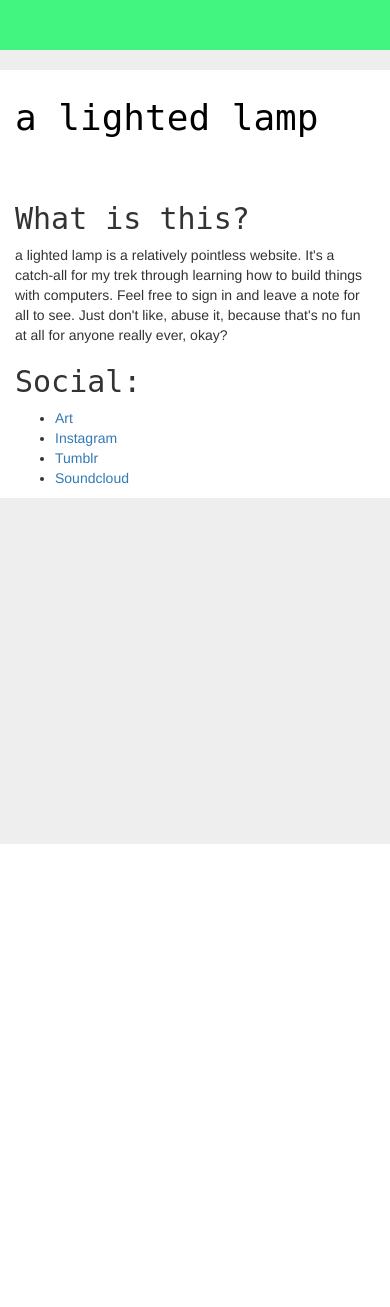
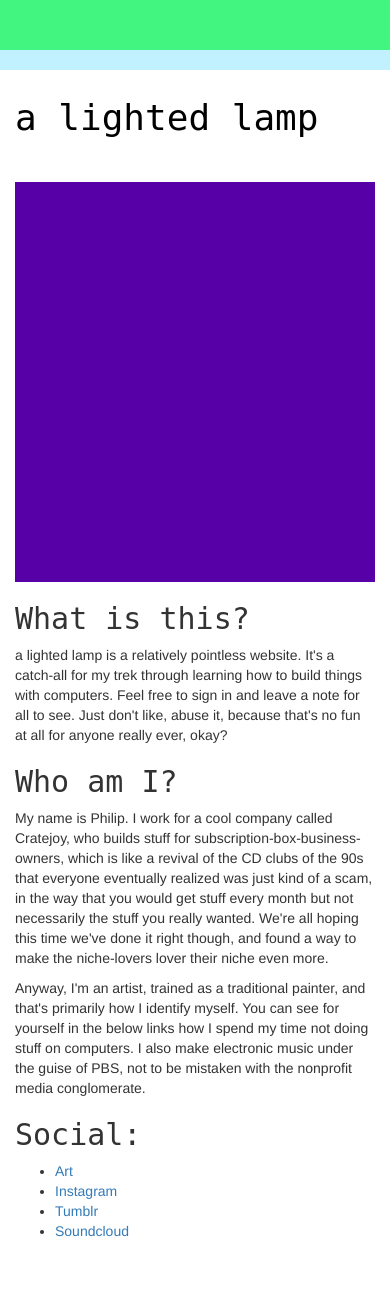
Before and after one commit to alightedlamp/alightedlamp, a Flask app: page /about in a window 390 px wide. Before the commit the page ends 844 px from the top, so only its background shows below. Run offline with Flask 2, Linux system fonts and the light colour scheme; a user stored in the database is signed in; data comes from the database, SQL or seed files in the repository; parts of the project's set-up code (start-up, migrations or seed data) failed here and were passed over; some libraries are stand-ins or nearby versions; some web fonts are replaced.

Commit message:
minor styling and function improvements

```diff
--- a/app/models.py
+++ b/app/models.py
@@ -5,6 +5,7 @@ followers = db.Table('followers',
                      db.Column('follower_id', db.Integer, db.ForeignKey('user.id')),
                      db.Column('followed_id', db.Integer, db.ForeignKey('user.id'))
                      )
+
 
 class User(db.Model):
     id = db.Column(db.Integer, primary_key=True)
@@ -24,7 +25,7 @@ class User(db.Model):
 
     # not working, unimportant really
     def avatar_none(self, size):
-       return 'http://www.gravatar.com/avatar/%s?d=mm&s=%d' % (md5(self.email.encode('utf-8')).hexdigest(), size)
+        return 'http://www.gravatar.com/avatar/%s?d=mm&s=%d' % (md5(self.email.encode('utf-8')).hexdigest(), size)
 
     @property
     def is_authenticated(self):
@@ -75,6 +76,7 @@ class User(db.Model):
             version += 1
         return new_nickname
 
+
 class Post(db.Model):
     id = db.Column(db.Integer, primary_key = True)
     body = db.Column(db.String(140))
--- a/app/static/css/styles.css
+++ b/app/static/css/styles.css
@@ -1,5 +1,5 @@
 body {
-    background-color: #EEE;
+    background-color: #c1f0ff;
 }
 div.content {
     background-color: white;
@@ -31,6 +31,7 @@ nav.navbar {
     width: 100%;
 }
 nav.navbar ul { float: right; }
+.navbar-nav>li>a:hover { background-color: #c1f0ff; }
 div.profile h2 { margin-top: 0; }
 div.post-form {
     border: 1px;
@@ -49,3 +50,42 @@ div.post h3 {
     margin: 0;
     padding: 0;
 }
+div#about {
+    margin-bottom: 4em;
+}
+footer {
+    4em;
+    width: 100%;
+    background-color: #7ffcff;
+}
+
+/* Seizure */
+.seizure {
+    width: 100%;
+    height: 400px;
+    padding: 4em;
+    margin 0;
+    background-color: red;
+    animation-name: seizure;
+    animation-duration: 1s;
+    animation-iteration-count: infinite;
+}
+.seizure p, .seizure h1 {
+    text-align: center;
+}
+/* The animation code */
+@keyframes seizure {
+    0%   {background-color: red;}
+    25%  {background-color: yellow;}
+    50%  {background-color: blue;}
+    75%  {background-color: purple;}
+    100% {background-color: red;}
+}
+/* Safari 4.0 - 8.0 */
+@-webkit-keyframes seizure {
+    0%   {background-color: red;}
+    25%  {background-color: yellow;}
+    50%  {background-color: blue;}
+    75%  {background-color: green;}
+    100% {background-color: red;}
+}
--- a/app/templates/404.html
+++ b/app/templates/404.html
@@ -2,6 +2,8 @@
 {% extends "base.html" %}
 
 {% block content %}
-  <h1>File Not Found</h1>
-  <p><a href="{{ url_for('index') }}">Back</a></p>
+  <div class="seizure">
+    <h1>404!!!! SOS!</h1>
+    <p><a href="{{ url_for('index') }}">Back</a></p>
+  </div>
 {% endblock %}
--- a/app/templates/about.html
+++ b/app/templates/about.html
@@ -1,13 +1,23 @@
 {% extends "base.html" %}
 
 {% block content %}
+<div class="seizure"></div>
+<div class="row col-md-12" id="about">
     <h2>What is this?</h2>
     <p>a lighted lamp is a relatively pointless website. It's a catch-all for my trek through learning how to build things with computers. Feel free to sign in and leave a note for all to see. Just don't like, abuse it, because that's no fun at all for anyone really ever, okay?</p>
+    <h2>Who am I?</h2>
+    <p>My name is Philip. I work for a cool company called Cratejoy, who builds stuff for subscription-box-business-owners, which is like a revival of the CD clubs of the 90s that everyone eventually realized was just kind of a scam, in the way that you would get stuff every month but not necessarily the stuff you really wanted. We're all hoping this time we've done it right though, and found a way to make the niche-lovers lover their niche even more.</p>
+    <p>Anyway, I'm an artist, trained as a traditional painter, and that's primarily how I identify myself. You can see for yourself in the below links how I spend my time not doing stuff on computers. I also make electronic music under the guise of PBS, not to be mistaken with the nonprofit media conglomerate.</p>
     <h2>Social:</h2>
     <ul>
-        <li><a href="http://philipharrell.com">Art</a></li>
-        <li><a href="http://instagram.com/philipharrell">Instagram</a></li>
-        <li><a href="http://no-thanks.tumblr.com">Tumblr</a></li>
-        <li><a href="http://soundcloud.com/pbs_">Soundcloud</a></li>
+        <li><a href="http://philipharrell.com" target="_blank">Art</a></li>
+        <li><a href="http://instagram.com/philipharrell" target="_blank">Instagram</a></li>
+        <li><a href="http://no-thanks.tumblr.com" target="_blank">Tumblr</a></li>
+        <li><a href="http://soundcloud.com/p_harrell" target="_blank">Soundcloud</a></li>
     </ul>
+</div>
 {% endblock %}
+
+{% block footer %}
+
+{% endblock %}
--- a/app/templates/base.html
+++ b/app/templates/base.html
@@ -11,6 +11,7 @@
     	<script src="http://code.jquery.com/jquery-latest.js"></script>
     	<script src="/static/js/bootstrap.min.js"></script>
 		<script src="/static/js/moment.js"></script>
+		<link rel="shortcut icon" href="{{ url_for('static', filename='favicon.ico') }}">
     	<meta name="viewport" content="width=device-width, initial-scale=1.0">
 	</head>
 	<body>
--- a/app/templates/new.html
+++ b/app/templates/new.html
@@ -6,10 +6,10 @@
   <form action="" method="post" name="post">
       {{ form.hidden_tag() }}
       <div class="input-group">
-          {{ form.title(size=30, maxlength=30, class_="form-control") }}
+          {{ form.title(size=30, maxlength=50, class_="form-control") }}
       </div>
       <div class="input-group">
-          {{ form.post(size=50, maxlength=140, class_="form-control") }}
+          {{ form.post(size=50, maxlength=1000, class_="form-control") }}
       </div>
       {% for error in form.post.errors %}
           <div class="alert alert-danger" role="alert">
@@ -18,7 +18,7 @@
           </div>
       {% endfor %}
       <div class="input-group">
-          <input type="submit" value="Post!"/>
+          <input class="btn" type="submit" value="Post!"/>
       </div>
   </form>
 </div>
--- a/app/templates/post.html
+++ b/app/templates/post.html
@@ -1,4 +1,4 @@
-<div class="container post">
+<div class="row post">
     {% if g.user.id != post.author.id %}
     <div class="col-md-1 col-sm-1 avatar">
         {# avatar_none is not working #}
--- a/app/templates/user.html
+++ b/app/templates/user.html
@@ -2,7 +2,7 @@
 {% extends "base.html" %}
 
 {% block content %}
-<div class="container profile">
+<div class="row profile">
     <div class="col-md-2 col-sm-2">
         <img class="img-responsive" src="{% if user.avatar %}{{ user.avatar }}{% else %}user.avatar_none(50){% endif %}"/>
     </div>
@@ -21,7 +21,7 @@
       </p>
     </div>
 </div>
-<div class="container">
+<div class="row container">
   <hr>
     {% for post in posts.items %}
         {% include 'post.html' %}
--- a/app/templates/users.html
+++ b/app/templates/users.html
@@ -1,6 +1,6 @@
 {% extends "base.html" %}
 
-{% block page_content %}
+{% block content %}
     {% for users in users %}
         <a href="/user/{{ user }}">{{ user }}</a>
     {% endfor %}
--- a/app/views.py
+++ b/app/views.py
@@ -19,15 +19,25 @@ import json
 def index(page=1):
     if g.user.is_authenticated:
         posts = g.user.followed_posts().paginate(page, POSTS_PER_PAGE, False)
+        return render_template('index.html',
+                               title='Home',
+                               posts=posts)
     else:
         posts = Post.query.paginate(page, POSTS_PER_PAGE, False)
-    return render_template('index.html',
-                           title='Home',
-                           posts=posts)
+        google = get_google_auth()
+        auth_url, state = google.authorization_url(
+            Auth.AUTH_URI, access_type='offline')
+        session['oauth_state'] = state
+        return render_template('index.html',
+                               title='Home',
+                               posts=posts,
+                               auth_url=auth_url)
+
 
 @login_manager.user_loader
 def load_user(id):
     return User.query.get(int(id))
+
 
 @app.before_request
 def before_request():
@@ -37,7 +47,8 @@ def before_request():
         db.session.add(g.user)
         db.session.commit()
 
-@app.route('/login')
+
+'''@app.route('/login')
 def login():
     if current_user.is_authenticated:
         return redirect(url_for('index'))
@@ -46,6 +57,8 @@ def login():
         Auth.AUTH_URI, access_type='offline')
     session['oauth_state'] = state
     return render_template('login.html', auth_url=auth_url)
+'''
+
 
 @app.route('/gCallback')
 def callback():
@@ -60,7 +73,7 @@ def callback():
             return 'You denied access.'
         return 'Error encountered.'
     if 'code' not in request.args and 'state' not in request.args:
-        return redirect(url_for('login'))
+        return redirect(url_for('index'))
     else:
         # Execution reaches here when user has
         # successfully authenticated our app.
@@ -96,10 +109,12 @@ def callback():
             return redirect(url_for('index'))
         return 'Could not fetch your information.'
 
+
 @app.route('/logout')
 def logout():
     logout_user()
     return redirect(url_for('index'))
+
 
 @app.route('/user/<nickname>')
 @app.route('/user/<nickname>/<int:page>')
@@ -114,12 +129,14 @@ def user(nickname, page=1):
                            user=user,
                            posts=posts)
 
+
 # how to query for all users?
 @app.route('/users')
 def users():
     users = User.query.all()
     return render_template('users.html',
                            users=users)
+
 
 @app.route('/edit', methods=['GET', 'POST'])
 @login_required
@@ -137,6 +154,7 @@ def edit():
         form.about_me.data = g.user.about_me
     return render_template('edit.html', form=form)
 
+
 @app.route('/new', methods=['GET', 'POST'])
 @login_required
 def new():
@@ -149,8 +167,8 @@ def new():
         return redirect(url_for('index'))
     return render_template('new.html', form=form)
 
-# Doesn't work
-@app.route('/post/<post_id>', methods=['GET', 'POST'])
+
+@app.route('/post/<post_id>', methods=['GET'])
 @login_required
 def view_post(post_id):
     post = Post.query.filter_by(id=post_id).first()
@@ -160,22 +178,29 @@ def view_post(post_id):
     return render_template('view-post.html',
                            post=post)
 
+
 @app.route('/post/edit/<id>', methods=['GET', 'POST'])
 @login_required
 def edit_post(id):
     post = Post.query.filter_by(id=id).first()
-    form = PostForm()
-    if form.validate_on_submit():
-        post.title = form.title.data
-        post.body = form.post.data
-        db.session.add(post)
-        db.session.commit()
-        flash('Your changes have been saved.', 'alert-success')
-        return redirect(url_for('edit_post', id=post.id))
+    nickname = g.user.nickname
+    if g.user.id == post.user_id:
+        form = PostForm()
+        if form.validate_on_submit():
+            post.title = form.title.data
+            post.body = form.post.data
+            db.session.add(post)
+            db.session.commit()
+            flash('Your changes have been saved.', 'alert-success')
+            return redirect(url_for('edit_post', id=post.id))
+        else:
+            form.title.data = post.title
+            form.post.data = post.body
+        return render_template('edit-post.html', form=form)
     else:
-        form.title.data = post.title
-        form.post.data = post.body
-    return render_template('edit-post.html', form=form)
+        flash('That isn\'t your post!', 'alert-danger')
+        return redirect(url_for('user', nickname=nickname))
+
 
 @app.route('/post/delete/<id>', methods=['GET', 'POST'])
 @login_required
@@ -199,6 +224,7 @@ def internal_error(error):
     db.session.rollback()
     return render_template('500.html'), 500
 
+
 @app.route('/follow/<nickname>')
 @login_required
 def follow(nickname):
@@ -217,6 +243,7 @@ def follow(nickname):
     db.session.commit()
     flash('You are now following ' + nickname + '!', 'alert-success')
     return redirect(url_for('user', nickname=nickname))
+
 
 @app.route('/unfollow/<nickname>')
 @login_required
@@ -237,6 +264,16 @@ def unfollow(nickname):
     flash('You have stopped following ' + nickname + '.', 'alert-success')
     return redirect(url_for('user', nickname=nickname))
 
+
 @app.route('/about')
 def about():
-    return render_template('about.html', title="About")
+    if g.user.is_authenticated:
+        return render_template('about.html', title="About")
+    else:
+        google = get_google_auth()
+        auth_url, state = google.authorization_url(
+            Auth.AUTH_URI, access_type='offline')
+        session['oauth_state'] = state
+        return render_template('about.html',
+                               title="About",
+                               auth_url=auth_url)
```
Also changed, not shown: app/static/favicon.ico (renamed from app/static/img/lamp.png).
